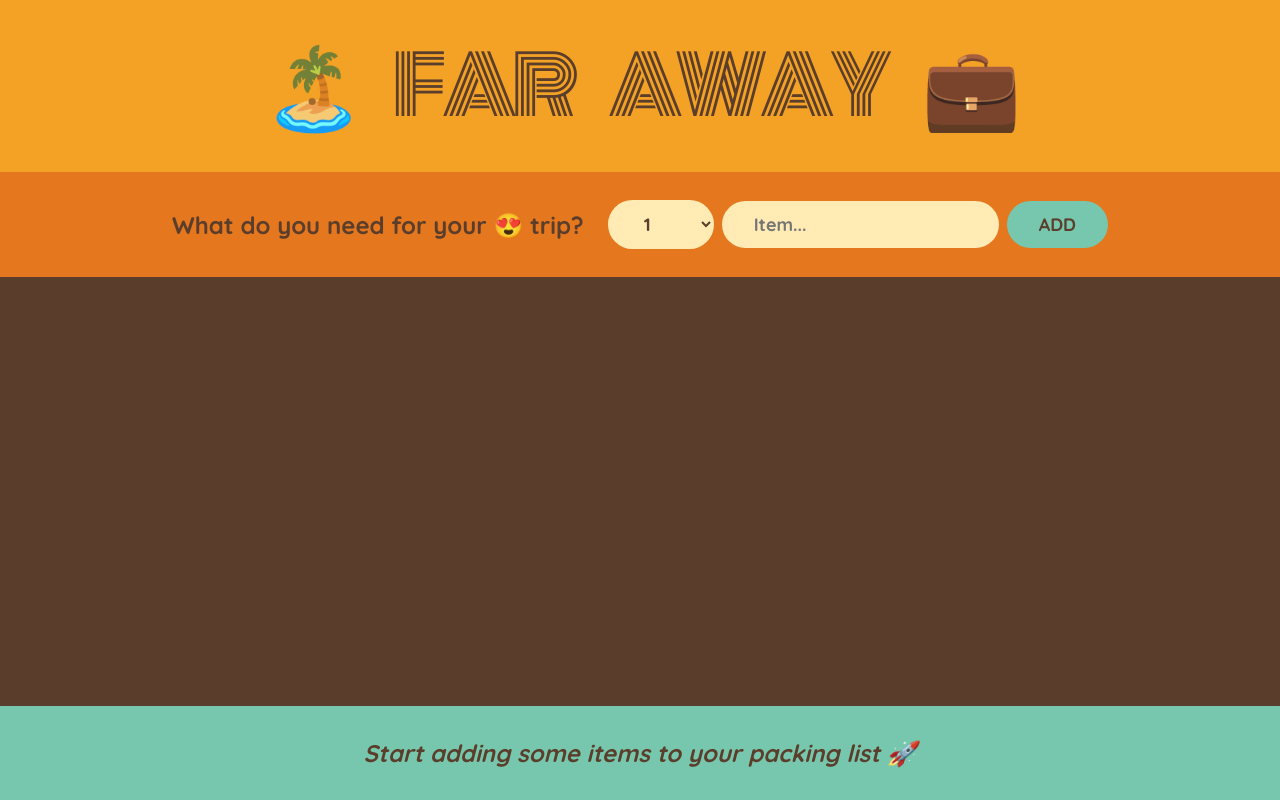
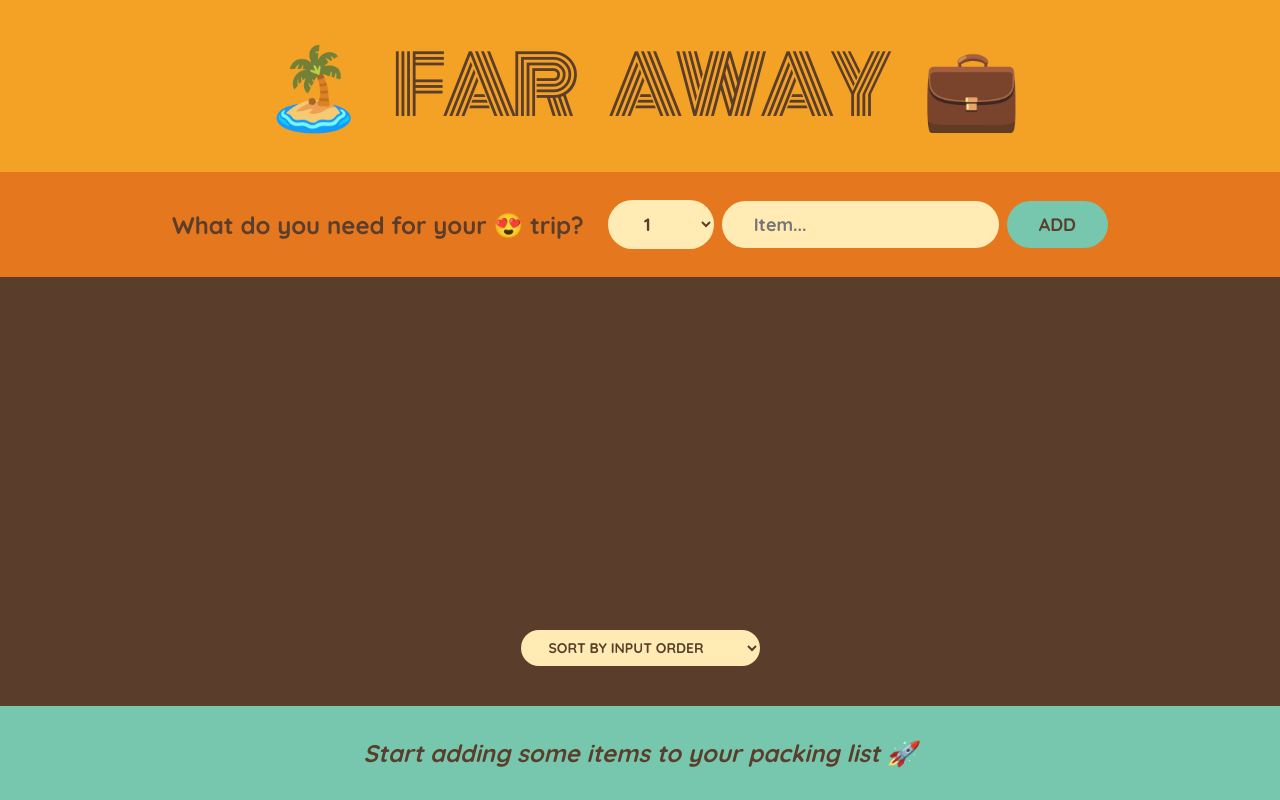
Before and after one commit to kumar-swaraj/ultimate-react-course, a React (Create React App) app in the folder 05-travel-list/: page / in a window 1280 px wide. Built offline with nearby package versions, Linux system fonts and the light colour scheme.

Commit message:
07 -- {travel-list - sorting items}

```diff
--- a/05-travel-list/src/App.js
+++ b/05-travel-list/src/App.js
@@ -77,10 +77,26 @@
 }
 
 function PackingList({ items, onDeleteItem, onToggleItem }) {
+  const [sortBy, setSortBy] = useState('input');
+
+  let sortedItemsList;
+
+  if (sortBy === 'input') sortedItemsList = [...items];
+
+  if (sortBy === 'description')
+    sortedItemsList = [...items].sort((a, b) =>
+      a.description.localeCompare(b.description)
+    );
+
+  if (sortBy === 'packed')
+    sortedItemsList = [...items].sort(
+      (a, b) => Number(a.packed) - Number(b.packed)
+    );
+
   return (
     <div className="list">
       <ul>
-        {items.map((item) => (
+        {sortedItemsList.map((item) => (
           <Item
             key={item.id}
             item={item}
@@ -89,6 +105,14 @@
           />
         ))}
       </ul>
+
+      <div className="actions">
+        <select value={sortBy} onChange={(e) => setSortBy(e.target.value)}>
+          <option value="input">sort by input order</option>
+          <option value="description">sort by description</option>
+          <option value="packed">sort by packed status</option>
+        </select>
+      </div>
     </div>
   );
 }
```
